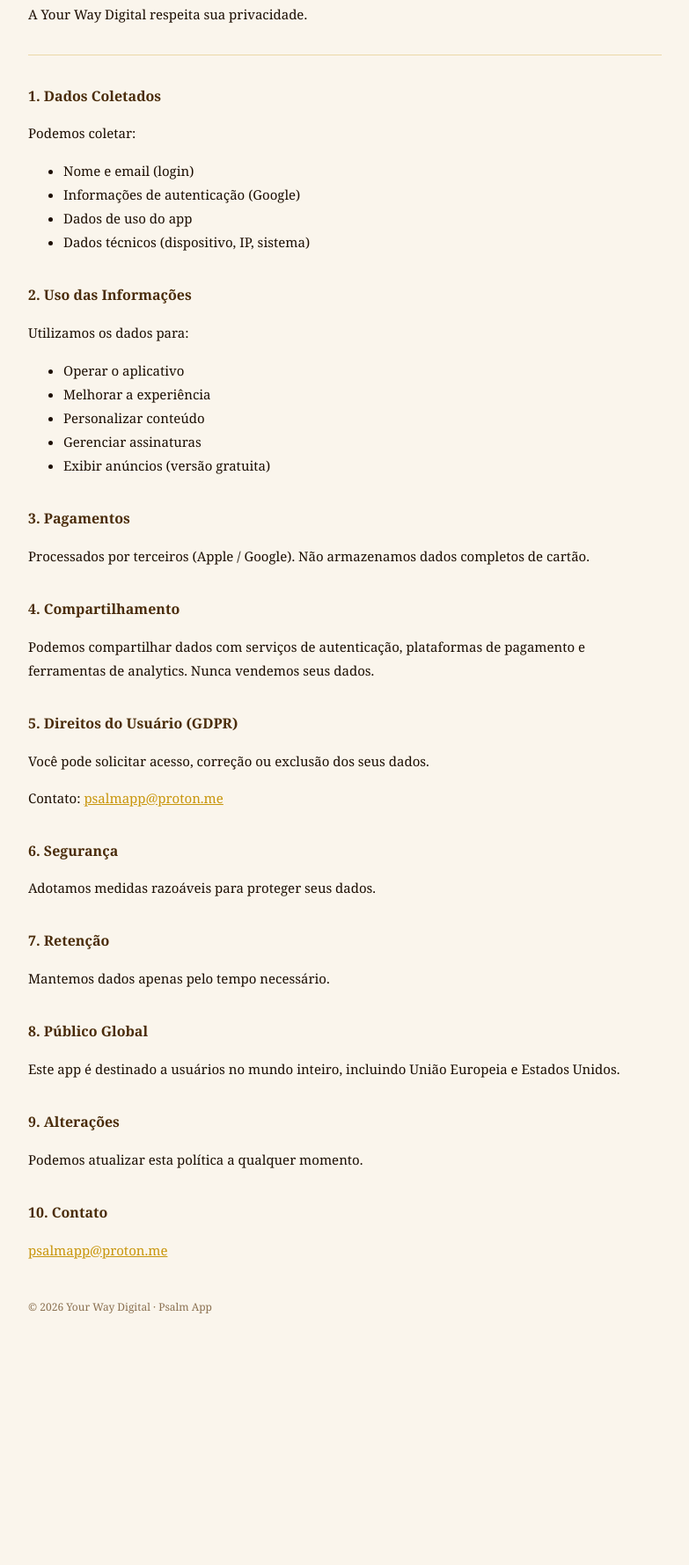
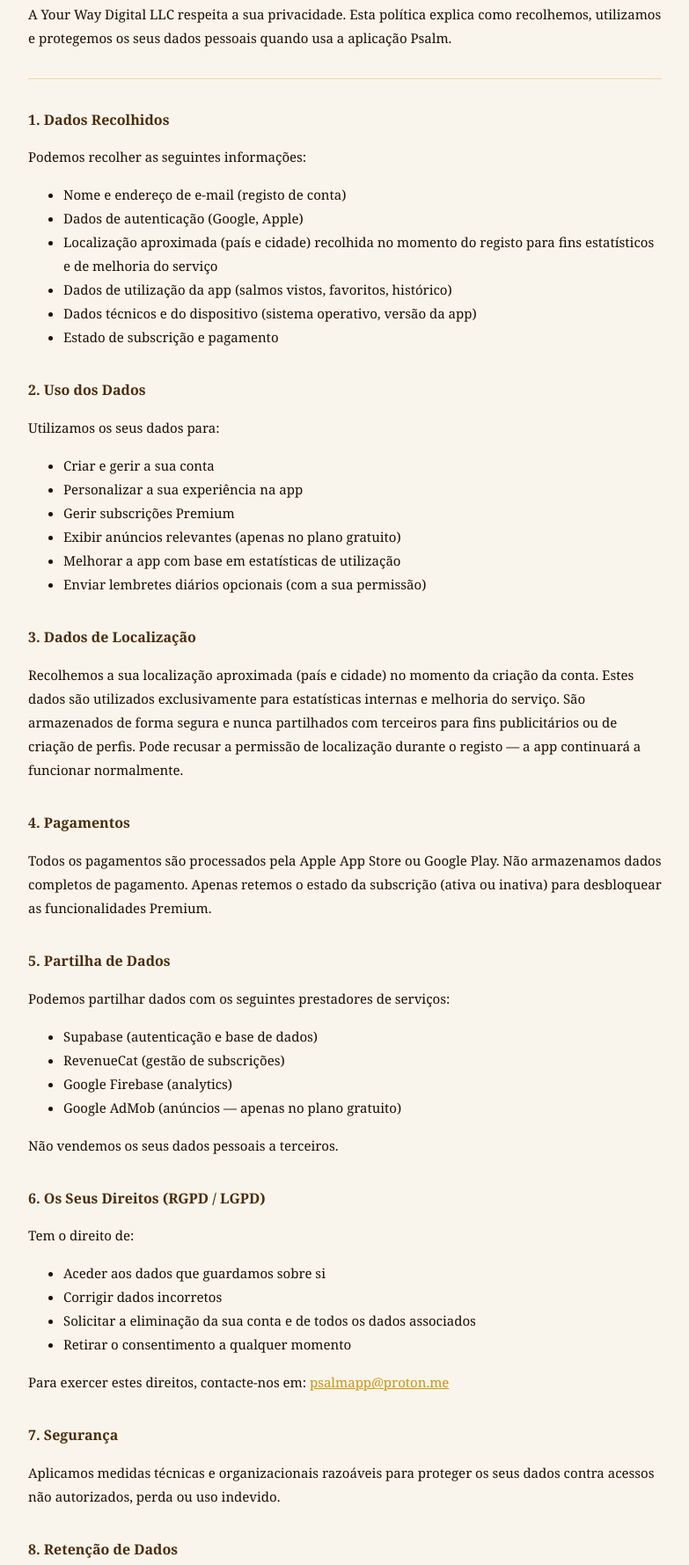
Before and after one commit to Your-Way-Digital/psalmapp-legal, a plain HTML site: page privacy-pt.html in a window 1280 px wide. Shown: the part 134-1913 px from the top of the page at 88% size, without its empty margins (248-1031 px from the left). Before the commit the page ends 1670 px from the top, so only its background shows below. Drawn offline with Linux system fonts and the light colour scheme.

Commit message:
Update privacy policy details and formatting

```diff
--- a/privacy-pt.html
+++ b/privacy-pt.html
@@ -3,9 +3,9 @@
 <head>
   <meta charset="UTF-8">
   <meta name="viewport" content="width=device-width, initial-scale=1.0">
+  <title>Política de Privacidade — Psalm App</title>
   <link rel="icon" type="image/png" href="favicon.png">
   <link rel="shortcut icon" href="favicon.ico">
-  <title>Política de Privacidade — Psalm App</title>
   <style>
     body { font-family: Georgia, serif; max-width: 720px; margin: 40px auto; padding: 0 20px; color: #1C0E02; background: #FAF5EC; line-height: 1.8; }
     h1 { color: #C8960C; letter-spacing: 2px; font-size: 22px; }
@@ -18,21 +18,77 @@
 </head>
 <body>
   <h1>POLÍTICA DE PRIVACIDADE — Psalm App</h1>
-  <p><em>Última atualização: 2026</em></p>
-  <p>A Your Way Digital respeita sua privacidade.</p>
+  <p><em>Última atualização: maio de 2026</em></p>
+  <p>A Your Way Digital LLC respeita a sua privacidade. Esta política explica como recolhemos, utilizamos e protegemos os seus dados pessoais quando usa a aplicação Psalm.</p>
   <hr>
-  <h2>1. Dados Coletados</h2><p>Podemos coletar:</p>
-  <ul><li>Nome e email (login)</li><li>Informações de autenticação (Google)</li><li>Dados de uso do app</li><li>Dados técnicos (dispositivo, IP, sistema)</li></ul>
-  <h2>2. Uso das Informações</h2><p>Utilizamos os dados para:</p>
-  <ul><li>Operar o aplicativo</li><li>Melhorar a experiência</li><li>Personalizar conteúdo</li><li>Gerenciar assinaturas</li><li>Exibir anúncios (versão gratuita)</li></ul>
-  <h2>3. Pagamentos</h2><p>Processados por terceiros (Apple / Google). Não armazenamos dados completos de cartão.</p>
-  <h2>4. Compartilhamento</h2><p>Podemos compartilhar dados com serviços de autenticação, plataformas de pagamento e ferramentas de analytics. Nunca vendemos seus dados.</p>
-  <h2>5. Direitos do Usuário (GDPR)</h2><p>Você pode solicitar acesso, correção ou exclusão dos seus dados.</p><p>Contato: <a href="mailto:psalmapp@proton.me">psalmapp@proton.me</a></p>
-  <h2>6. Segurança</h2><p>Adotamos medidas razoáveis para proteger seus dados.</p>
-  <h2>7. Retenção</h2><p>Mantemos dados apenas pelo tempo necessário.</p>
-  <h2>8. Público Global</h2><p>Este app é destinado a usuários no mundo inteiro, incluindo União Europeia e Estados Unidos.</p>
-  <h2>9. Alterações</h2><p>Podemos atualizar esta política a qualquer momento.</p>
-  <h2>10. Contato</h2><p><a href="mailto:psalmapp@proton.me">psalmapp@proton.me</a></p>
-  <footer>© 2026 Your Way Digital · Psalm App</footer>
+
+  <h2>1. Dados Recolhidos</h2>
+  <p>Podemos recolher as seguintes informações:</p>
+  <ul>
+    <li>Nome e endereço de e-mail (registo de conta)</li>
+    <li>Dados de autenticação (Google, Apple)</li>
+    <li>Localização aproximada (país e cidade) recolhida no momento do registo para fins estatísticos e de melhoria do serviço</li>
+    <li>Dados de utilização da app (salmos vistos, favoritos, histórico)</li>
+    <li>Dados técnicos e do dispositivo (sistema operativo, versão da app)</li>
+    <li>Estado de subscrição e pagamento</li>
+  </ul>
+
+  <h2>2. Uso dos Dados</h2>
+  <p>Utilizamos os seus dados para:</p>
+  <ul>
+    <li>Criar e gerir a sua conta</li>
+    <li>Personalizar a sua experiência na app</li>
+    <li>Gerir subscrições Premium</li>
+    <li>Exibir anúncios relevantes (apenas no plano gratuito)</li>
+    <li>Melhorar a app com base em estatísticas de utilização</li>
+    <li>Enviar lembretes diários opcionais (com a sua permissão)</li>
+  </ul>
+
+  <h2>3. Dados de Localização</h2>
+  <p>Recolhemos a sua localização aproximada (país e cidade) no momento da criação da conta. Estes dados são utilizados exclusivamente para estatísticas internas e melhoria do serviço. São armazenados de forma segura e nunca partilhados com terceiros para fins publicitários ou de criação de perfis. Pode recusar a permissão de localização durante o registo — a app continuará a funcionar normalmente.</p>
+
+  <h2>4. Pagamentos</h2>
+  <p>Todos os pagamentos são processados pela Apple App Store ou Google Play. Não armazenamos dados completos de pagamento. Apenas retemos o estado da subscrição (ativa ou inativa) para desbloquear as funcionalidades Premium.</p>
+
+  <h2>5. Partilha de Dados</h2>
+  <p>Podemos partilhar dados com os seguintes prestadores de serviços:</p>
+  <ul>
+    <li>Supabase (autenticação e base de dados)</li>
+    <li>RevenueCat (gestão de subscrições)</li>
+    <li>Google Firebase (analytics)</li>
+    <li>Google AdMob (anúncios — apenas no plano gratuito)</li>
+  </ul>
+  <p>Não vendemos os seus dados pessoais a terceiros.</p>
+
+  <h2>6. Os Seus Direitos (RGPD / LGPD)</h2>
+  <p>Tem o direito de:</p>
+  <ul>
+    <li>Aceder aos dados que guardamos sobre si</li>
+    <li>Corrigir dados incorretos</li>
+    <li>Solicitar a eliminação da sua conta e de todos os dados associados</li>
+    <li>Retirar o consentimento a qualquer momento</li>
+  </ul>
+  <p>Para exercer estes direitos, contacte-nos em: <a href="mailto:psalmapp@proton.me">psalmapp@proton.me</a></p>
+
+  <h2>7. Segurança</h2>
+  <p>Aplicamos medidas técnicas e organizacionais razoáveis para proteger os seus dados contra acessos não autorizados, perda ou uso indevido.</p>
+
+  <h2>8. Retenção de Dados</h2>
+  <p>Guardamos os seus dados apenas pelo tempo necessário para prestar o serviço. Após a eliminação da conta, todos os dados pessoais são removidos permanentemente no prazo de 30 dias.</p>
+
+  <h2>9. Menores</h2>
+  <p>O Psalm não se destina a menores de 13 anos. Não recolhemos conscientemente dados de crianças.</p>
+
+  <h2>10. Utilização Global</h2>
+  <p>A app está disponível em todo o mundo. Os utilizadores na União Europeia estão protegidos pelo RGPD. Os utilizadores no Brasil estão protegidos pela LGPD.</p>
+
+  <h2>11. Atualizações desta Política</h2>
+  <p>Podemos atualizar esta política a qualquer momento. A continuação do uso da app após alterações constitui aceitação da política atualizada.</p>
+
+  <h2>12. Contacto</h2>
+  <p>Your Way Digital LLC<br>
+  <a href="mailto:psalmapp@proton.me">psalmapp@proton.me</a></p>
+
+  <footer>© 2026 Your Way Digital LLC · Psalm App</footer>
 </body>
 </html>
```
